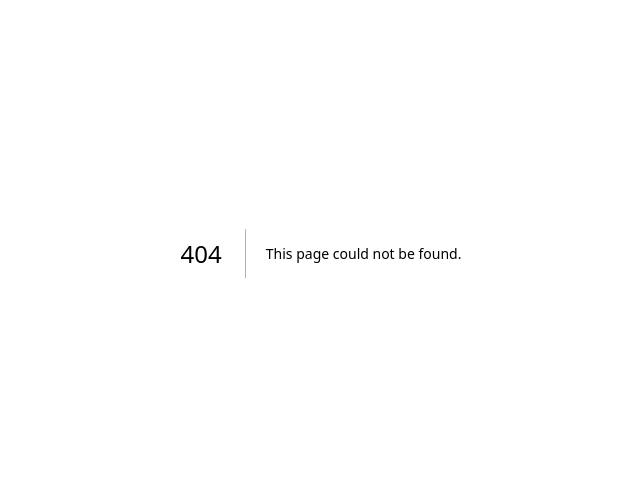
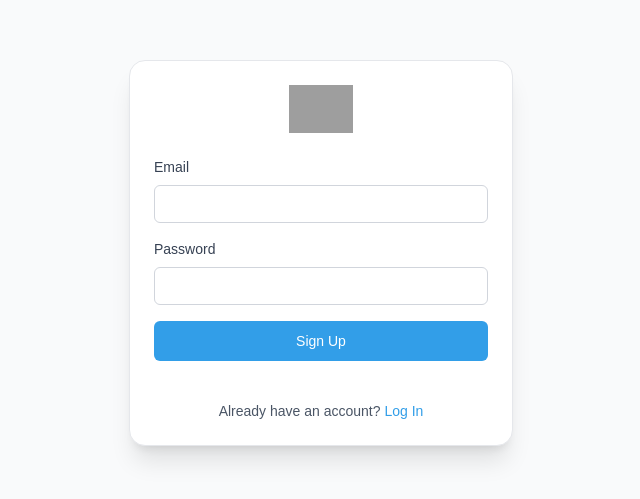
Before and after one commit to hillary-gor/cbmti-hub, a Next.js app: page /signup in a window 1280 px wide. Before the commit this address had no page. Shown: the part 147-646 px from the top of the page, without its empty margins (319-959 px from the left). Built offline with nearby package versions, Linux system fonts and the light colour scheme; grey boxes are pictures that could not be loaded.

Commit message:
Added dependencies and updated package-lock.json and package.json
Created signup server actions and page to handle sign up

```diff
--- /dev/null
+++ b/app/signup/actions.ts
@@ -0,0 +1,34 @@
+'use server'
+
+import { z } from 'zod'
+import { createClient } from '@/utils/supabase/server'
+
+const signUpSchema = z.object({
+  email: z.string().email(),
+  password: z.string().min(6),
+})
+
+export async function signUpWithEmailPassword(formData: FormData) {
+  const raw = Object.fromEntries(formData.entries())
+  const parsed = signUpSchema.safeParse(raw)
+
+  if (!parsed.success) {
+    console.error('[Signup Validation Failed]', parsed.error.flatten().fieldErrors)
+    return { error: 'Invalid email or password format' }
+  }
+
+  const { email, password } = parsed.data
+  const supabase = await createClient()
+
+  const { error } = await supabase.auth.signUp({
+    email,
+    password,
+  })
+
+  if (error) {
+    console.error('[Signup Error]', error.message)
+    return { error: error.message }
+  }
+
+  return { success: true, email }
+}
--- /dev/null
+++ b/app/signup/page.tsx
@@ -0,0 +1,108 @@
+'use client'
+
+import { useState, useTransition } from 'react'
+import { signUpWithEmailPassword } from './actions'
+import { LoadingButton } from '@/components/ui/loading-button'
+import Image from 'next/image'
+import { Dialog } from '@headlessui/react'
+import { CheckCircle } from 'lucide-react'
+
+const logoUrl =
+  'https://gowiaewbjsdsvihqmsyg.supabase.co/storage/v1/object/public/assets/logo.svg'
+
+export default function SignUpPage() {
+  const [email, setEmail] = useState('')
+  const [error, setError] = useState('')
+  const [showModal, setShowModal] = useState(false)
+  const [isPending, startTransition] = useTransition()
+
+  const handleSubmit = (formData: FormData) => {
+    startTransition(async () => {
+      const result = await signUpWithEmailPassword(formData)
+
+      if (result?.success) {
+        setEmail(result.email)
+        setShowModal(true)
+        setError('')
+      } else {
+        setError(result?.error || 'Something went wrong')
+      }
+    })
+  }
+
+  return (
+    <main className="min-h-screen flex items-center justify-center bg-gray-50 dark:bg-background px-4">
+      <div className="w-full max-w-sm space-y-6 bg-white dark:bg-zinc-900 shadow-xl p-6 rounded-2xl border border-gray-200 dark:border-zinc-800">
+        {/* Logo */}
+        <div className="flex justify-center">
+          <Image src={logoUrl} alt="CBMTI Logo" width={64} height={64} className="object-contain" priority />
+        </div>
+
+        {/* Signup Form */}
+        <form className="space-y-4" action={handleSubmit}>
+          <div className="space-y-2">
+            <label htmlFor="email" className="block text-sm font-medium text-gray-700 dark:text-gray-300">
+              Email
+            </label>
+            <input
+              id="email"
+              name="email"
+              type="email"
+              required
+              autoComplete="email"
+              className="w-full rounded-md border border-gray-300 dark:border-zinc-700 bg-white dark:bg-zinc-800 px-3 py-2 text-sm text-gray-900 dark:text-white placeholder-gray-400 focus:ring-2 focus:ring-[#329EE8] focus:border-[#329EE8] transition"
+            />
+          </div>
+
+          <div className="space-y-2">
+            <label htmlFor="password" className="block text-sm font-medium text-gray-700 dark:text-gray-300">
+              Password
+            </label>
+            <input
+              id="password"
+              name="password"
+              type="password"
+              required
+              autoComplete="new-password"
+              className="w-full rounded-md border border-gray-300 dark:border-zinc-700 bg-white dark:bg-zinc-800 px-3 py-2 text-sm text-gray-900 dark:text-white placeholder-gray-400 focus:ring-2 focus:ring-[#329EE8] focus:border-[#329EE8] transition"
+            />
+          </div>
+
+          <LoadingButton logoUrl={logoUrl} type="submit" disabled={isPending} className="w-full bg-[#329EE8] hover:bg-[#258ed2] text-white">
+            Sign Up
+          </LoadingButton>
+
+          {error && <p className="text-sm text-red-500 mt-2">{error}</p>}
+        </form>
+
+        <div className="pt-4 text-center text-sm text-gray-600 dark:text-zinc-400">
+          Already have an account?{' '}
+          <a href="/login" className="text-[#329EE8] hover:underline">
+            Log In
+          </a>
+        </div>
+      </div>
+
+      {/* Confirmation Modal */}
+      <Dialog open={showModal} onClose={() => setShowModal(false)} className="relative z-50">
+        <div className="fixed inset-0 bg-black/30 backdrop-blur-sm flex items-center justify-center px-4">
+          <div className="bg-white dark:bg-zinc-900 rounded-xl p-6 w-full max-w-sm text-center border border-gray-200 dark:border-zinc-700 shadow-lg">
+            <CheckCircle className="mx-auto text-green-500 h-10 w-10 mb-2" />
+            <h2 className="text-lg font-semibold mb-1">Check your email</h2>
+            <p className="text-sm text-muted-foreground">
+              A confirmation link has been sent to <strong>{email}</strong>.
+              <br />
+              Click the link to verify your email and activate your account.
+            </p>
+            <button
+              onClick={() => setShowModal(false)}
+              className="mt-4 w-full text-[#329EE8] font-medium text-sm hover:underline"
+            >
+              Back to Login
+            </button>
+          </div>
+        </div>
+      </Dialog>
+    </main>
+  )
+}
--- a/package.json
+++ b/package.json
@@ -9,6 +9,7 @@
     "lint": "next lint"
   },
   "dependencies": {
+    "@headlessui/react": "^2.2.1",
     "@hookform/resolvers": "^5.0.1",
     "@radix-ui/react-slot": "^1.2.0",
     "@supabase/ssr": "^0.6.1",
@@ -16,6 +17,7 @@
     "class-variance-authority": "^0.7.1",
     "clsx": "^2.1.1",
     "framer-motion": "^12.6.3",
+    "lucide-react": "^0.487.0",
     "next": "^15.2.5",
     "react": "^19.0.0",
     "react-dom": "^19.0.0",
```
Also changed, not shown: 1 other file (tests, documents, lock files or other folders).
